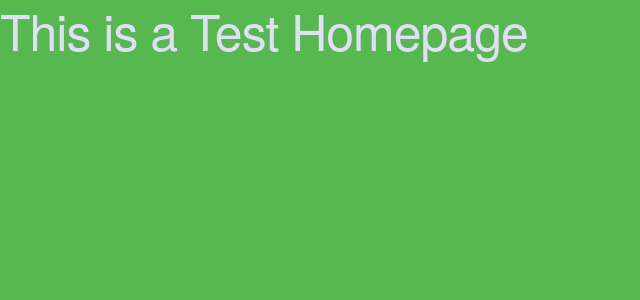
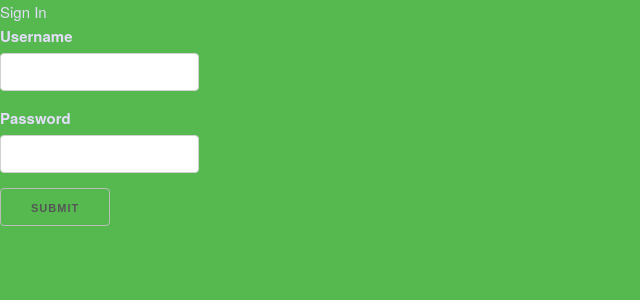
Before and after one commit to NicoleSharrock/finders-keepers, a React (Create React App) app in the folder client/: page / in a window 1280 px wide. Shown: the top 300 px of the page, without its empty margins (0-640 px from the left). Built offline with nearby package versions, Linux system fonts and the light colour scheme.

Commit message:
added loging page

```diff
--- a/client/src/App.js
+++ b/client/src/App.js
@@ -1,9 +1,13 @@
 import './App.css';
 import Home from './pages/Home'
+import Login from './components/Login'
 
 function App() {
   return (
-    < Home />
+    <>
+      {/* < Home /> */}
+      < Login />
+    </>
   );
 }
 
--- /dev/null
+++ b/client/src/components/Login/index.js
@@ -0,0 +1,88 @@
+import React, { useState } from "react";
+import ReactDOM from "react-dom";
+
+// import "./styles.css";
+
+function App() {
+    // React States
+    const [errorMessages, setErrorMessages] = useState({});
+    const [isSubmitted, setIsSubmitted] = useState(false);
+
+    // User Login info
+    const database = [
+        {
+            username: "user1",
+            password: "pass1"
+        },
+        {
+            username: "user2",
+            password: "pass2"
+        }
+    ];
+
+    const errors = {
+        uname: "invalid username",
+        pass: "invalid password"
+    };
+
+    const handleSubmit = (event) => {
+        //Prevent page reload
+        event.preventDefault();
+
+        var { uname, pass } = document.forms[0];
+
+        // Find user login info
+        const userData = database.find((user) => user.username === uname.value);
+
+        // Compare user info
+        if (userData) {
+            if (userData.password !== pass.value) {
+                // Invalid password
+                setErrorMessages({ name: "pass", message: errors.pass });
+            } else {
+                setIsSubmitted(true);
+            }
+        } else {
+            // Username not found
+            setErrorMessages({ name: "uname", message: errors.uname });
+        }
+    };
+
+    // Generate JSX code for error message
+    const renderErrorMessage = (name) =>
+        name === errorMessages.name && (
+            <div className="error">{errorMessages.message}</div>
+        );
+
+    // JSX code for login form
+    const renderForm = (
+        <div className="form">
+            <form onSubmit={handleSubmit}>
+                <div className="input-container">
+                    <label>Username </label>
+                    <input type="text" name="uname" required />
+                    {renderErrorMessage("uname")}
+                </div>
+                <div className="input-container">
+                    <label>Password </label>
+                    <input type="password" name="pass" required />
+                    {renderErrorMessage("pass")}
+                </div>
+                <div className="button-container">
+                    <input type="submit" />
+                </div>
+            </form>
+        </div>
+    );
+
+    return (
+        <div className="app">
+            <div className="login-form">
+                <div className="title">Sign In</div>
+                {isSubmitted ? <div>User is successfully logged in</div> : renderForm}
+            </div>
+        </div>
+    );
+}
+
+export default App;
```
Also changed, not shown: client/src/components/index.js (deleted), 1 other file (tests, documents, lock files or other folders).
